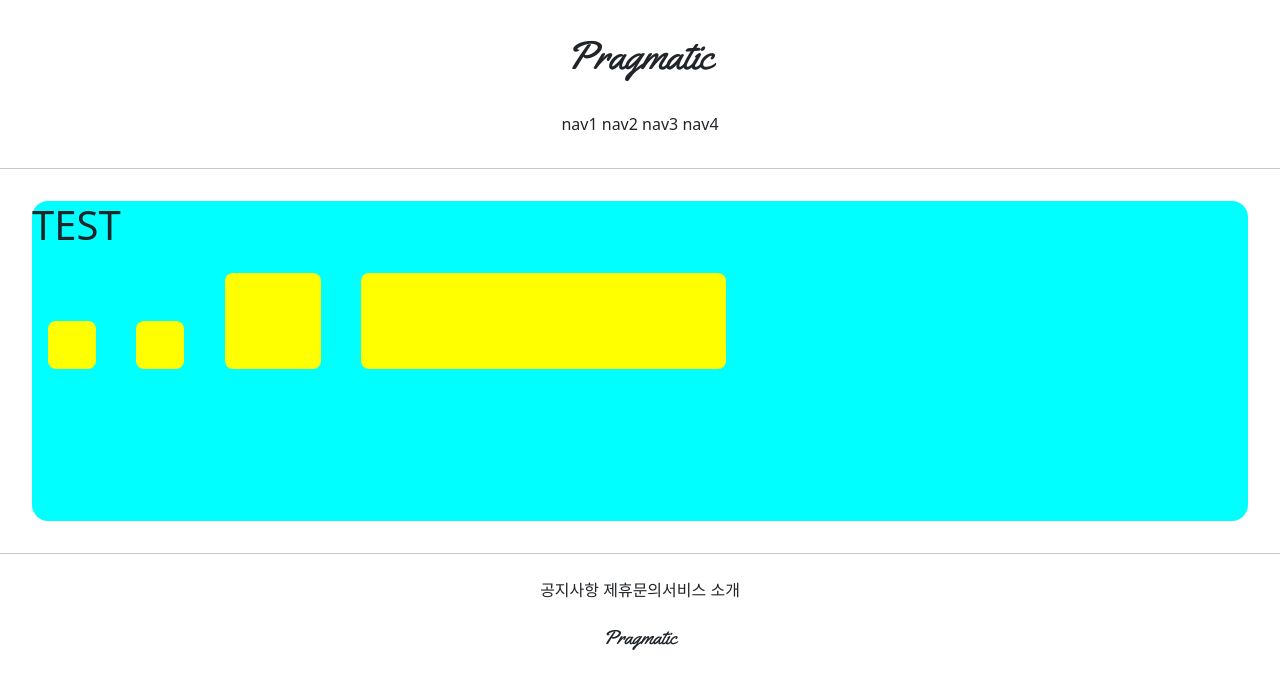
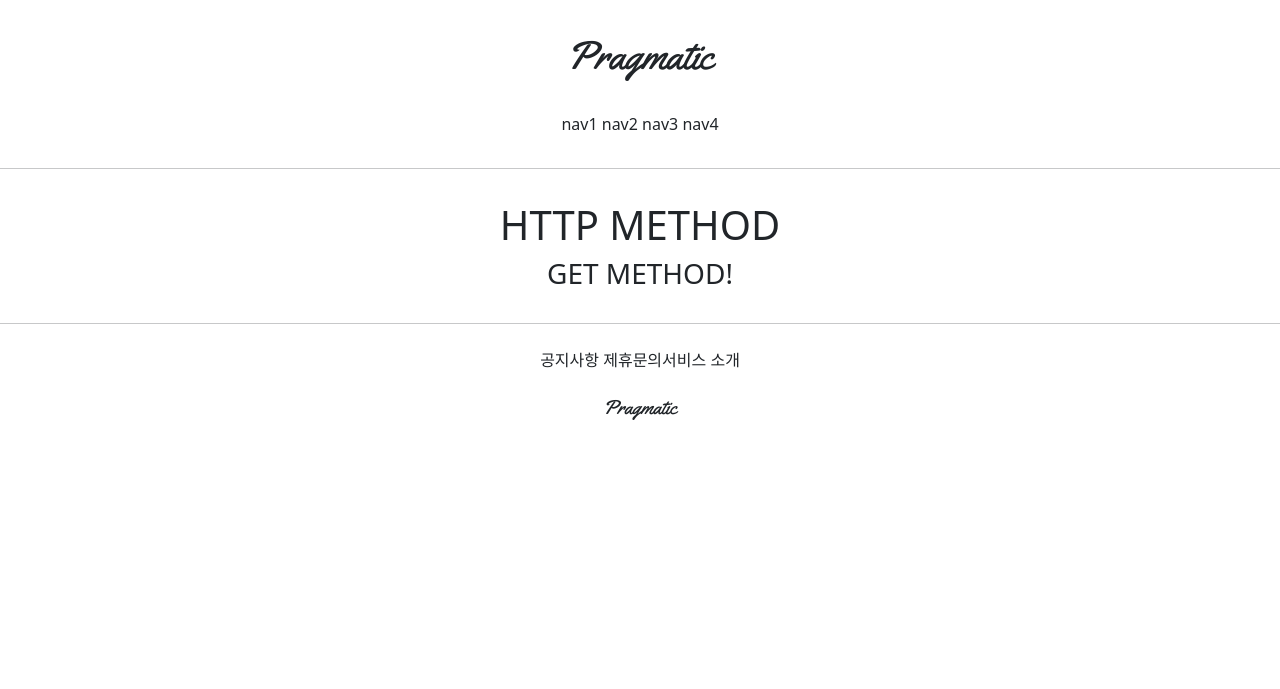
Before and after one commit to RYU339/gis_class4, a Django app: page /accounts/hello_world/ in a window 1280 px wide. Shown: the top 689 px of the page. Run offline with Django 3.2, Linux system fonts and the light colour scheme; parts of the project's set-up code (start-up, migrations or seed data) failed here and were passed over.

Commit message:
21.07.09 class 4 commit 2

```diff
--- a/accountapp/templates/accountapp/hello_world.html
+++ b/accountapp/templates/accountapp/hello_world.html
@@ -1,28 +1,11 @@
 {% extends 'base.html' %}
 {% block content %}
 
-    <style>
-        .testing{
-            background-color: yellow;
-            margin: 1rem;
-            width: 48px;
-            height: 48px;
-            border-radius: .5rem;
-            display: inline-block;
-        }
-    </style>
 
-    <div style="height: 20rem; background-color: aqua;
-    margin: 2rem; border-radius: 1rem; font-size: 2rem">
-        <h1>TEST</h1>
+    <div style="margin: 2rem; text-align: center">
+        <h1>HTTP METHOD</h1>
 
-    <div class="testing" style="height: 48px; width: 48px; "></div>
-    <div class="testing" style="height: 3rem; width: 3rem; "></div>
-    <div class="testing" style="height: 3em; width: 3em; "></div>
-    <div class="testing" style="height: 30%; width: 30%; "></div>
-
-
-
+        <h3>{{ text }}</h3>
     </div>
 
 {% endblock %}
--- a/accountapp/views.py
+++ b/accountapp/views.py
@@ -6,4 +6,9 @@ from django.shortcuts import render
 
 
 def hello_world(request):
-    return render(request, 'accountapp/hello_world.html')
+    if request.method == 'POST':
+        return render(request, 'accountapp/hello_world.html',
+                      context={'text':'POST METHOD!'})
+    else:
+        return render(request, 'accountapp/hello_world.html',
+                      context={'text':'GET METHOD!'})
```
